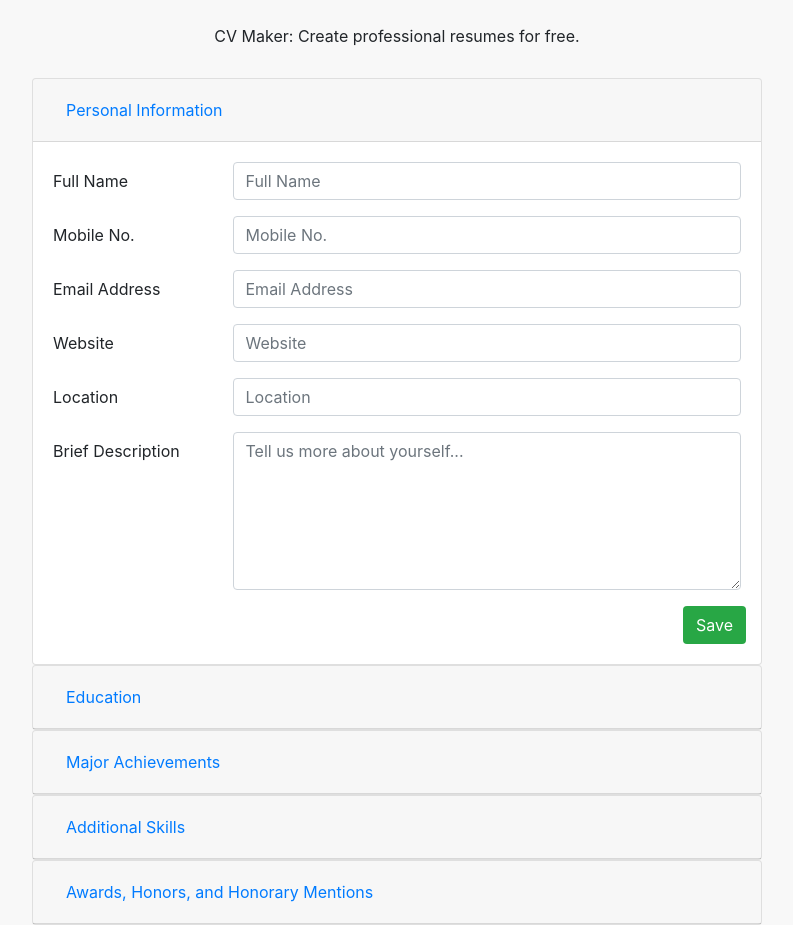
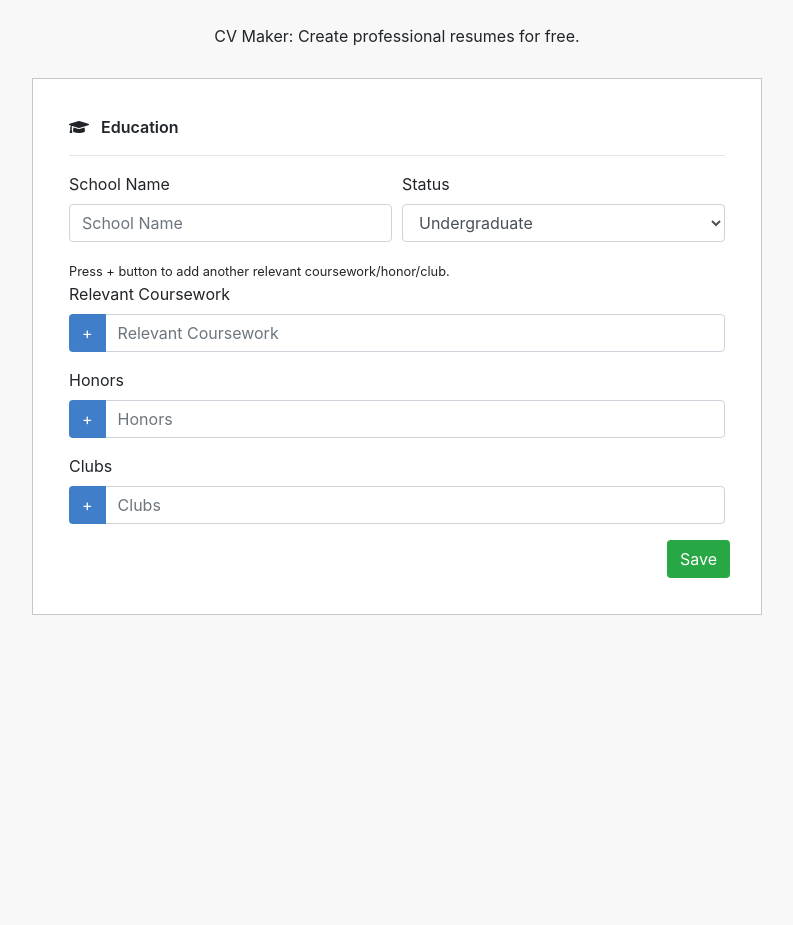
Before and after one commit to dalegacusan/CV-Application, a React (Create React App) app: page / in a window 1280 px wide. Shown: the whole page, without its empty margins (243-1036 px from the left). After the commit the page ends 800 px from the top, so only its background shows below. Built offline with nearby package versions, Linux system fonts and the light colour scheme.

Commit message:
Helper Functions for Forms

```diff
--- a/src/App.js
+++ b/src/App.js
@@ -22,7 +22,7 @@ class App extends Component {
 
   state = {
     // components: ["information", "education", "achievements", "skills", "awards", "edit", "resume"],
-    components: ["edit"],
+    components: ["education", "edit"],
     personalInfo: {
       name: '',
       mobileNo: '',
--- /dev/null
+++ b/src/HelperFunctions/componentFormHandler.js
@@ -0,0 +1,45 @@
+export function handleInputChange(e) {
+    const { name, value } = e.target;
+    this.setState({ [name]: value });
+}
+
+// (Add Button) Retrieve Input
+export function handleRetrieveInput(e, thisValue, arrayName) {
+
+    // Plural = arrayName
+    // Singular = state
+
+    // Button Name
+    const { name } = e.target;
+
+    // props.setArray is connected to setComponentArray below
+    thisValue.props.setArray(thisValue.state[name], arrayName);
+
+    thisValue.setState({ [name]: '' });
+}
+
+// Called when Add Button is Clicked
+export function setComponentArray(inputText, arrayName) {
+    this.setState(currState => {
+        return { [arrayName]: [...currState[arrayName], inputText] };
+    });
+}
+
+export function handleSubmit(e, buttonClicked) {
+
+    if (buttonClicked === "submitAchievement") {
+        // Don't skip - push to education array
+        this.props.handleInformationSubmit(e, "achievements", this.state, false);
+    } else if (buttonClicked === "newAchievement") {
+        // Clear values of form
+        this.setState({
+            companyName: '',
+            position: '',
+            contributions: []
+        });
+    } else if (buttonClicked === "nextComponent") {
+        // Skip - don't push anything education array
+        this.props.handleInformationSubmit(e, "achievements", this.state, true);
+    }
+
+}
--- a/src/components/Achievements/Contributions.js
+++ b/src/components/Achievements/Contributions.js
@@ -1,4 +1,5 @@
 import React, { Component } from 'react';
+
 
 export default class Contributions extends Component {
 
@@ -15,7 +16,7 @@ export default class Contributions extends Component {
         // Send back contribution text to Achievements.js
         this.props.setContribution(this.state.contribText);
 
-        this.setState({contribText: ''});
+        this.setState({ contribText: '' });
     };
 
     render() {
--- a/src/components/Edit/Edit.js
+++ b/src/components/Edit/Edit.js
@@ -5,7 +5,7 @@ export default class Edit extends Component {
     handleEditSubmit = (e) => {
         e.preventDefault();
 
-        const {name} = e.target;
+        const { name } = e.target;
 
         console.log("Anyeonghaseyo");
     }
@@ -24,10 +24,17 @@ export default class Edit extends Component {
             education: [
                 {
                     schoolName: 'De La Salle University',
-                    status: 'Graduate',
+                    status: 'Undergraduate',
                     courseworks: ["Intro to Graphic Design", "AP Art", "Yearbook", "Computer Applications"],
                     honors: ["Member of the National Honors Society and National Art Education Association"],
                     clubs: ["Yearbook Club", "Santa Monica Newspaper", "Spanish Club"],
+                },
+                {
+                    schoolName: 'Colegio San Agustin Makati',
+                    status: 'Graduate',
+                    courseworks: ["Intro to Graphic Design", "AP Art", "Yearbook", "Computer Applications"],
+                    honors: ["Member of the Graphics Art Association"],
+                    clubs: ["Yearbook Club", "Santa Monica Newspaper",],
                 }
             ],
             achievements: [
@@ -68,7 +75,7 @@ export default class Edit extends Component {
 
         const { handleInputChange } = this.props;
 
-        const { personalInfo, education, achievements, skills, awards } = this.props.state;
+        const { personalInfo, education, achievements, skills, awards } = mockState;
 
         const { name, mobileNo, email, website, location, personalDescription } = personalInfo;
 
@@ -80,13 +87,13 @@ export default class Edit extends Component {
                     <div className="card">
                         <div className="card-header" id="personalInformationHeading">
                             <h5 className="mb-0">
-                                <button className="btn btn-link" data-toggle="collapse" data-target="#collapsePersonalInformation" aria-expanded="true" aria-controls="collapsePersonalInformation">
+                                <button className="btn btn-link collapsed" data-toggle="collapse" data-target="#collapsePersonalInformation" aria-expanded="false" aria-controls="collapsePersonalInformation">
                                     Personal Information
                                 </button>
                             </h5>
                         </div>
 
-                        <div id="collapsePersonalInformation" className="collapse show" aria-labelledby="personalInformationHeading" data-parent="#accordion">
+                        <div id="collapsePersonalInformation" className="collapse" aria-labelledby="personalInformationHeading" data-parent="#accordion">
                             <div className="card-body">
                                 <form onSubmit={this.handleEditSubmit}>
                                     {/* FULL NAME */}
@@ -143,14 +150,72 @@ export default class Edit extends Component {
                     <div className="card">
                         <div className="card-header" id="educationHeading">
                             <h5 className="mb-0">
-                                <button className="btn btn-link collapsed" data-toggle="collapse" data-target="#collapseEducation" aria-expanded="false" aria-controls="collapseEducation">
+                                <button className="btn btn-link" data-toggle="collapse" data-target="#collapseEducation" aria-expanded="true" aria-controls="collapseEducation">
                                     Education
                                 </button>
                             </h5>
                         </div>
-                        <div id="collapseEducation" className="collapse" aria-labelledby="educationHeading" data-parent="#accordion">
+                        <div id="collapseEducation" className="collapse show" aria-labelledby="educationHeading" data-parent="#accordion">
                             <div className="card-body">
-                                <p>Education Component goes here</p>
+                                <form onSubmit={this.handleEditSubmit}>
+                                    {/* FULL NAME */}
+                                    <div className="form-group row">
+                                        {/* <label htmlFor="inputSchoolName">School Name</label> */}
+                                        {
+                                            education.map(item => {
+                                                const { clubs, courseworks, honors, schoolName, status } = item;
+                                                return (
+                                                    <div>
+                                                        <span>School Name: {schoolName}</span>
+                                                        <br />
+                                                        <span>Status: {status}</span>
+                                                        <br />
+                                                        <span>Clubs: </span>
+                                                        {
+                                                            clubs.map(club => {
+                                                                return (
+                                                                    <span>{club}</span>
+                                                                );
+                                                            })
+                                                        }
+                                                    </div>
+                                                );
+                                            })
+                                        }
+                                        {/* <input type="text" name="schoolName" value={this.state.schoolName} className="form-control" id="inputSchoolName" placeholder="School Name" onChange={this.handleInputChange} /> */}
+                                    </div>
+                                    {/* MOBILE NUMBER
+                                    <div className="form-group row">
+                                        <label htmlFor="inputMobileNumber" className="col-sm-3 col-form-label">Status</label>
+                                        <div className="col-sm-9">
+                                            <input type="text" name="mobileNo" value={mobileNo} className="form-control" id="inputMobileNumber" placeholder="Mobile No." onChange={(e) => handleInputChange(e, "personalInfo")} />
+                                        </div>
+                                    </div>
+                                    EMAIL ADDRESS
+                                    <div className="form-group row">
+                                        <label htmlFor="inputEmail" className="col-sm-3 col-form-label">Relevant Coursework</label>
+                                        <div className="col-sm-9">
+                                            <input type="email" name="email" value={email} className="form-control" id="inputEmail" placeholder="Email Address" onChange={(e) => handleInputChange(e, "personalInfo")} />
+                                        </div>
+                                    </div>
+                                    WEBSITE
+                                    <div className="form-group row">
+                                        <label htmlFor="inputWebsite" className="col-sm-3 col-form-label">Honors</label>
+                                        <div className="col-sm-9">
+                                            <input type="text" name="website" value={website} className="form-control" id="inputWebsite" placeholder="Website" onChange={(e) => handleInputChange(e, "personalInfo")} />
+                                        </div>
+                                    </div>
+                                    LOCATION
+                                    <div className="form-group row">
+                                        <label htmlFor="inputLocation" className="col-sm-3 col-form-label">Clubs</label>
+                                        <div className="col-sm-9">
+                                            <input type="text" name="location" value={location} className="form-control" id="inputLocation" placeholder="Location" onChange={(e) => handleInputChange(e, "personalInfo")} />
+                                        </div>
+                                    </div> */}
+                                    <div className="form-row d-flex flex-row-reverse">
+                                        <button type="button" name="savePersonalInfo" className="btn saveButton" value="Save">Save</button>
+                                    </div>
+                                </form>
                             </div>
                         </div>
                     </div>
--- a/src/components/Education/Clubs.js
+++ b/src/components/Education/Clubs.js
@@ -1,21 +1,10 @@
 import React, { Component } from "react";
+import {handleInputChange, handleRetrieveInput} from "../../HelperFunctions/componentFormHandler";
 
 export default class Coursework extends Component {
 
     state = {
         club: ''
-    }
-
-    handleInputChange = (e) => {
-        const { name, value } = e.target;
-        this.setState({ [name]: value });
-    }
-
-    handleClubEnter = (e) => {
-        // Send back honor text to Education.js
-        this.props.setclubs(this.state.club, "clubs");
-
-        this.setState({ club: '' });
     }
 
     render() {
@@ -24,9 +13,9 @@ export default class Coursework extends Component {
                 <label htmlFor="inputClubs">Clubs</label>
                 <div className="input-group">
                     <div className="input-group-prepend">
-                        <button type="button" className="btn customButton" onClick={this.handleClubEnter}>+</button>
+                        <button type="button" name="club" className="btn customButton" onClick={(e) => handleRetrieveInput(e, this, "clubs")}>+</button>
                     </div>
-                    <input type="text" name="club" value={this.state.club} className="form-control" id="inputClubs" placeholder="Clubs" onChange={this.handleInputChange} />
+                    <input type="text" name="club" value={this.state.club} className="form-control" id="inputClubs" placeholder="Clubs" onChange={handleInputChange.bind(this)} />
                 </div>
             </div>
         );
--- a/src/components/Education/Coursework.js
+++ b/src/components/Education/Coursework.js
@@ -1,21 +1,10 @@
 import React, { Component } from "react";
+import {handleInputChange, handleRetrieveInput} from "../../HelperFunctions/componentFormHandler";
 
 export default class Coursework extends Component {
 
     state = {
         coursework: ''
-    }
-
-    handleInputChange = (e) => {
-        const { name, value } = e.target;
-        this.setState({ [name]: value });
-    }
-
-    handleCourseworkEnter = (e) => {
-        // Send back coursework text to Education.js
-        this.props.setCoursework(this.state.coursework, "courseworks");
-
-        this.setState({ coursework: '' });
     }
 
     render() {
@@ -24,9 +13,9 @@ export default class Coursework extends Component {
                 <label htmlFor="inputCoursework">Relevant Coursework</label>
                 <div className="input-group">
                     <div className="input-group-prepend">
-                        <button type="button" className="btn customButton" onClick={this.handleCourseworkEnter}>+</button>
+                        <button type="button" name="coursework" className="btn customButton" onClick={(e) => handleRetrieveInput(e, this, "courseworks")}>+</button>
                     </div>
-                    <input type="text" name="coursework" value={this.state.coursework} className="form-control" id="inputCoursework" placeholder="Relevant Coursework" onChange={this.handleInputChange} />
+                    <input type="text" name="coursework" value={this.state.coursework} className="form-control" id="inputCoursework" placeholder="Relevant Coursework" onChange={handleInputChange.bind(this)} />
                 </div>
             </div>
         );
--- a/src/components/Education/Education.js
+++ b/src/components/Education/Education.js
@@ -3,6 +3,7 @@ import Coursework from "./Coursework";
 import Honors from "./Honors";
 import Clubs from "./Clubs";
 import EducationButtons from "./EducationButtons";
+import {handleInputChange, setComponentArray, handleSubmit} from "../../HelperFunctions/componentFormHandler";
 
 // Make one main function for courseworks, honors, clubs functions (handleInputChange, handleButtonSubmit)
 
@@ -16,39 +17,8 @@ export default class Education extends Component {
         clubs: [],
     }
 
-    handleInputChange = (e) => {
-        const { name, value } = e.target;
-        this.setState({ [name]: value });
-    }
-
-    setArray = (textToAdd, component) => {
-        this.setState(currState => {
-            return { [component]: [...currState[component], textToAdd] };
-        });
-    }
-
-    handleSubmit = (e, buttonClicked) => {
-
-        if (buttonClicked === "submitEducation") {
-            // Don't skip - push to education array
-            this.props.handleInformationSubmit(e, "education", this.state, false);
-        } else if (buttonClicked === "newEducation") {
-            // Clear values of form
-                this.setState({
-                    schoolName: '',
-                    status: 'Undergraduate',
-                    courseworks: [],
-                    honors: [],
-                    clubs: [],
-                });
-        } else if (buttonClicked === "nextComponent") {
-            // Skip - don't push anything education array
-            this.props.handleInformationSubmit(e, "education", this.state, true);
-        }
-
-    }
-
     render() {
+        console.log(this.state);
         return (
             <div className="categoryBox">
                 <p className="categoryHeader"><i className="fas fa-graduation-cap"></i>Education</p>
@@ -57,11 +27,11 @@ export default class Education extends Component {
                     <div className="form-row">
                         <div className="form-group col-md-6">
                             <label htmlFor="inputSchoolName">School Name</label>
-                            <input type="text" name="schoolName" value={this.state.schoolName} className="form-control" id="inputSchoolName" placeholder="School Name" onChange={this.handleInputChange} />
+                            <input type="text" name="schoolName" value={this.state.schoolName} className="form-control" id="inputSchoolName" placeholder="School Name" onChange={handleInputChange.bind(this)} />
                         </div>
                         <div className="form-group col-md-6">
                             <label htmlFor="inputSchoolStatus">Status</label>
-                            <select className="form-control" name="status" value={this.state.status} id="inputSchoolStatus" onChange={this.handleInputChange}>
+                            <select className="form-control" name="status" value={this.state.status} id="inputSchoolStatus" onChange={handleInputChange.bind(this)}>
                                 <option>Undergraduate</option>
                                 <option>Graduate</option>
                             </select>
@@ -71,17 +41,17 @@ export default class Education extends Component {
                         <small>Press + button to add another relevant coursework/honor/club.</small>
                     </div>
                     <div className="form-row">
-                        <Coursework setCoursework={this.setArray.bind(this)} />
+                        <Coursework setArray={setComponentArray.bind(this)} />
                     </div>
                     <div className="form-row">
-                        <Honors setHonors={this.setArray.bind(this)} />
+                        <Honors setArray={setComponentArray.bind(this)} />
                     </div>
                     <div className="form-row">
-                        <Clubs setclubs={this.setArray.bind(this)} />
+                        <Clubs setArray={setComponentArray.bind(this)} />
                     </div>
 
                     <div className="form-row d-flex flex-row-reverse">
-                        <EducationButtons handleSubmit={this.handleSubmit.bind(this)} />
+                        <EducationButtons handleSubmit={handleSubmit.bind(this)} />
                     </div>
                 </form>
             </div>
--- a/src/components/Education/Honors.js
+++ b/src/components/Education/Honors.js
@@ -1,21 +1,10 @@
 import React, { Component } from "react";
+import {handleInputChange, handleRetrieveInput} from "../../HelperFunctions/componentFormHandler";
 
 export default class Coursework extends Component {
 
     state = {
         honor: ''
-    }
-
-    handleInputChange = (e) => {
-        const { name, value } = e.target;
-        this.setState({ [name]: value });
-    }
-
-    handleHonorEnter = (e) => {
-        // Send back honor text to Education.js
-        this.props.setHonors(this.state.honor, "honors");
-
-        this.setState({ honor: '' });
     }
 
     render() {
@@ -24,9 +13,9 @@ export default class Coursework extends Component {
                 <label htmlFor="inputHonors">Honors</label>
                 <div className="input-group">
                     <div className="input-group-prepend">
-                        <button type="button" className="btn customButton" onClick={this.handleHonorEnter}>+</button>
+                        <button type="button" name="honor" className="btn customButton" onClick={(e) => handleRetrieveInput(e, this, "honors")}>+</button>
                     </div>
-                    <input type="text" name="honor" value={this.state.honor} className="form-control" id="inputHonors" placeholder="Honors" onChange={this.handleInputChange} />
+                    <input type="text" name="honor" value={this.state.honor} className="form-control" id="inputHonors" placeholder="Honors" onChange={handleInputChange.bind(this)} />
                 </div>
             </div>
         );
```
